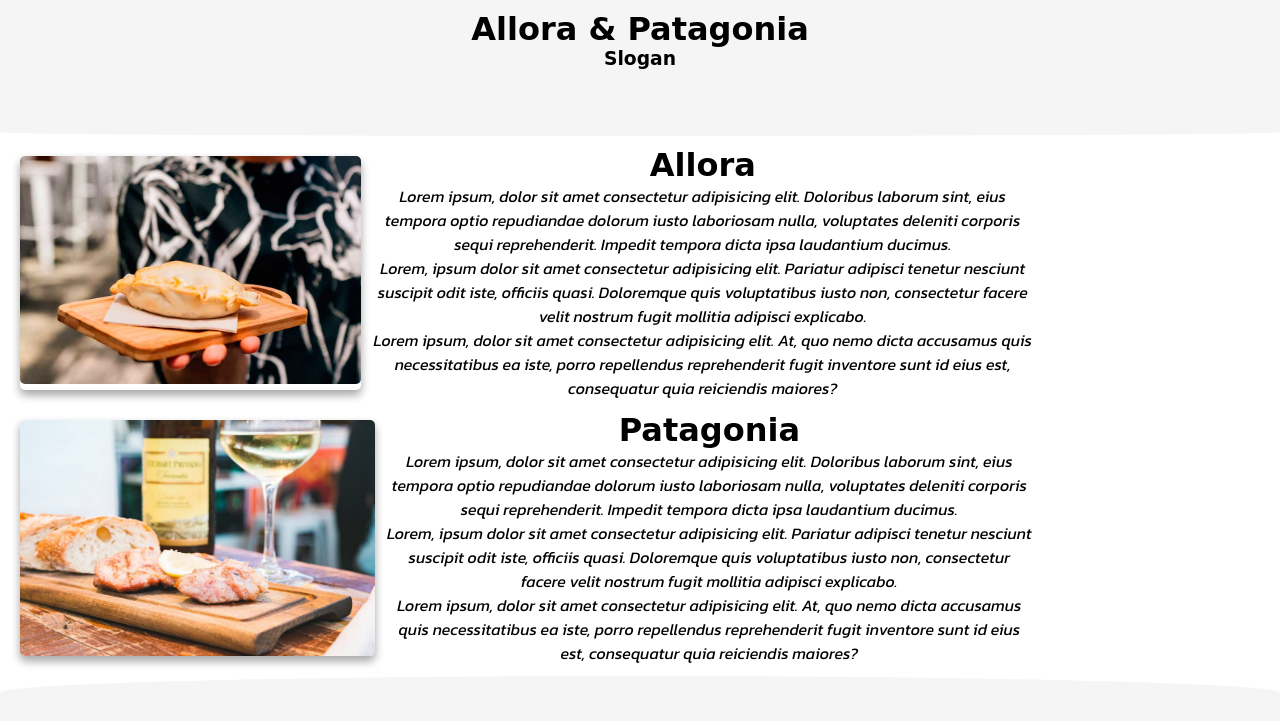
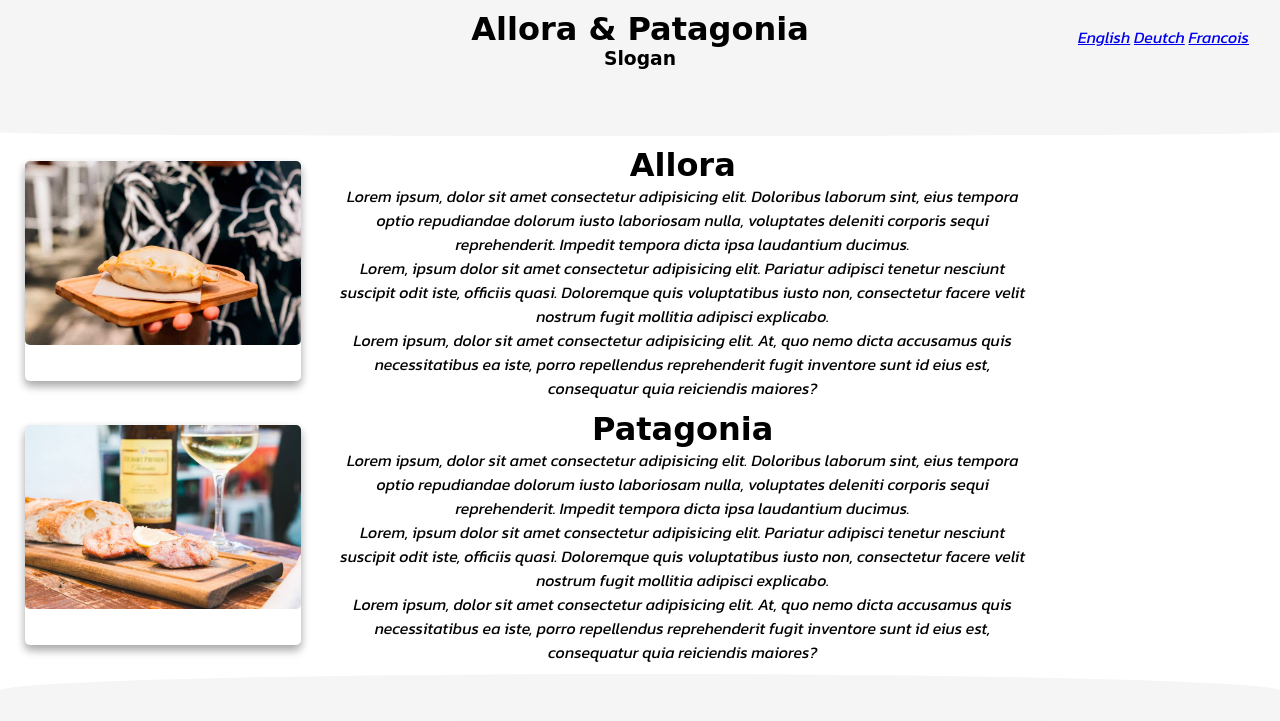
Before and after one commit to FrancoCanzani/Allora-Patagonia, a plain HTML site: page index.html in a window 1280 px wide. Shown: the top 721 px of the page. Drawn offline with Linux system fonts and the light colour scheme; grey boxes are pictures that could not be loaded; a web font is replaced by a local one.

Commit message:
laguage options added to header

```diff
--- a/index.html
+++ b/index.html
@@ -17,8 +17,16 @@
 <body>
 
     <header>
-        <h1 class="title">Allora & Patagonia</h1>
-        <h3 class="title">Slogan</h3>
+        <div class="brand">
+            <h1 class="title">Allora & Patagonia</h1>
+            <h3 class="title">Slogan</h3>
+        </div>
+
+        <div class="lang">
+            <a href="#" class="en">English</a>
+            <a href="#" class="de">Deutch</a>
+            <a href="#" class="fr">Francois</a>
+        </div>
     </header>
 
     <div class="allora">
--- a/style.css
+++ b/style.css
@@ -15,11 +15,30 @@ header {
     height: 17vh;
     border-bottom-left-radius: 90% 5%;
     border-bottom-right-radius: 90% 5%;
+    display: flex;
+    justify-content: flex-start;
 }
 
 .title {
     font-family: 'Fasthand', cursive;
 }
+
+.brand {
+    font-family: 'Fasthand', cursive;
+    flex: 0 1 auto;
+    position: absolute;
+    flex-direction: column;
+    left: 50%;
+    transform: translateX(-50%);
+}
+
+.lang {
+    flex: 0 1 auto;
+    margin-left: auto;
+    font-family: 'Kanit', sans-serif;
+    padding: 15px;
+    }
+
 
 div.allora, .patagonia {
     margin: 10px;
@@ -29,15 +48,11 @@ div.allora, .patagonia {
 }
 
 div.pic {
-    margin: 10px;
+    margin: 15px;
+    height: 220px;
+    width: 687px;
     border-radius: 5px;
     box-shadow: 0 4px 8px 0 rgba(0, 0, 0, 0.2), 0 6px 10px 0 rgba(0, 0, 0, 0.19);
-
-}
-
-div.text {
-    text-align: center;
-    align-self: center;
 }
 
 img {
@@ -46,6 +61,14 @@ img {
     object-fit: cover;
     border-radius: 5px;
 }
+
+div.text {
+    text-align: center;
+    align-self: center;
+    margin-left: 15px;
+}
+
+
 
 .thumbnail {
     display:block;
@@ -83,10 +106,25 @@ div.map {
 
 p {
     font-family: 'Kanit', sans-serif;
-
 }
 
 .location {
     border-radius: 5px;
     box-shadow: 0 4px 8px 0 rgba(0, 0, 0, 0.2), 0 6px 10px 0 rgba(0, 0, 0, 0.19);
 }
+
+img:hover {
+    transform: scale(1.2);
+}
+
+a.en:hover {
+    color: rgb(206, 17, 36);
+}
+
+a.fr:hover {
+    color: #0072bb;
+}
+
+a.de:hover {
+    color: black;
+}
```
